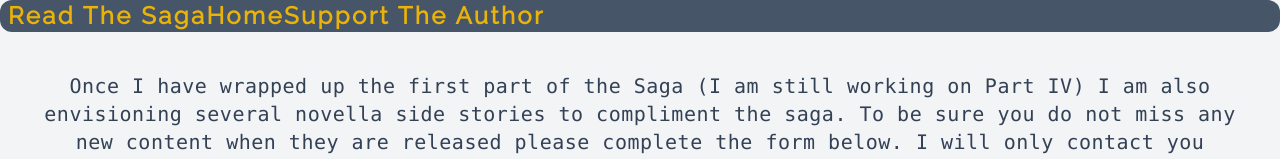
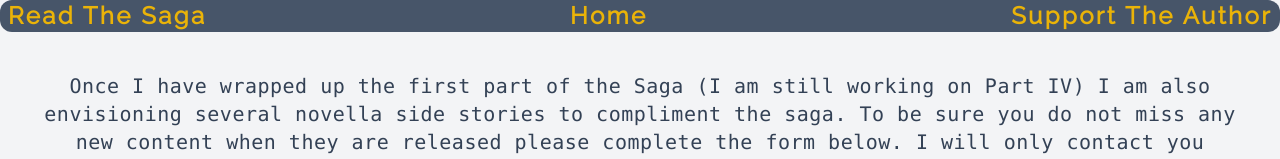
Before and after one commit to Isaac-Tait/novelSplashPage, a Next.js app: page /newsletter in a window 1280 px wide. Shown: the top 159 px of the page. Built offline with nearby package versions, Linux system fonts and the light colour scheme; a web font is replaced by a local one; what tailwindcss-hero-patterns would draw is missing.

Commit message:
fix: adjust newsletter header 🥥

```diff
--- a/src/pages/newsletter.js
+++ b/src/pages/newsletter.js
@@ -5,7 +5,7 @@ import Footer from "../components/Footer";
 export default function Home() {
   return (
     <div className="heropattern-topography-yellow-400 bg-gray-100 h-screen overflow-y-scroll">
-      <header className="flex px-2 max-w-7xl mx-auto bg-slate-600 md:rounded-xl font-serif">
+      <header className="flex justify-between px-2 max-w-7xl mx-auto bg-slate-600 md:rounded-xl font-serif">
         <Link
           href="https://story.wormwoodsaga.com"
           target="__blank"
```
